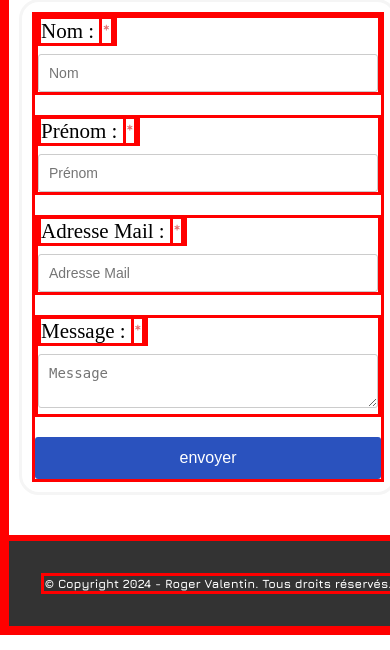
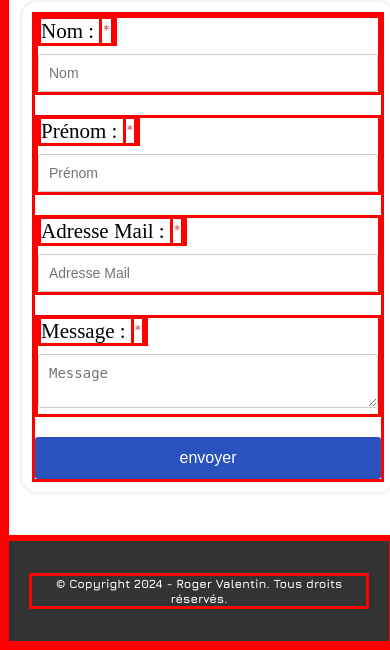
Before and after one commit to val59roger/Portefolio-Roger-Valentin, a PHP site: page /index.html in a window 390 px wide. Shown: the part 4594-5244 px from the top of the page. Run offline with PHP 8.4, Linux system fonts and the light colour scheme.

Commit message:
Update style.css

```diff
--- a/assets/css/style.css
+++ b/assets/css/style.css
@@ -407,7 +407,7 @@ footer{
 
     /* Footer */
     footer {
-        width: 100%;
+        width: 340px;
         height: auto;
         padding: 20px;
         font-size: 12px;
```
